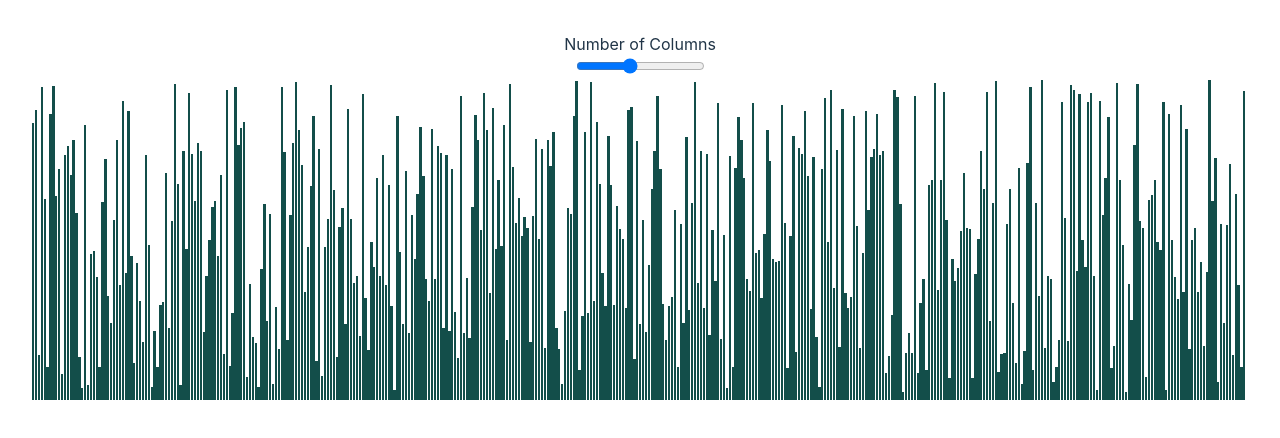
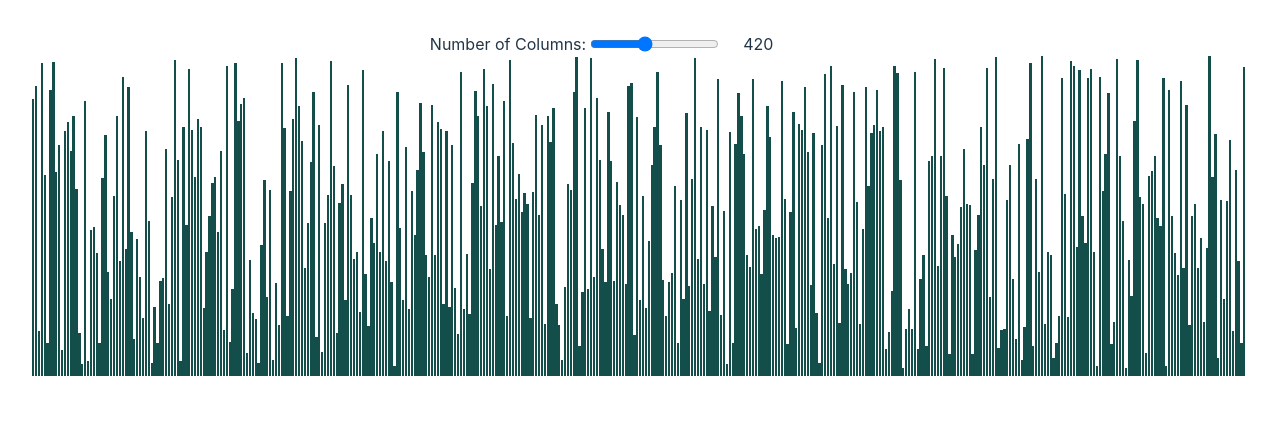
Before and after one commit to Mart510/Sortster, a React (Vite) app in the folder sortster/: page / in a window 1280 px wide. Shown: the top 438 px of the page. Built offline with nearby package versions, Linux system fonts and the light colour scheme.

Commit message:
number box added and code cleaned up

```diff
--- a/sortster/src/sortVisualiser.tsx
+++ b/sortster/src/sortVisualiser.tsx
@@ -57,9 +57,12 @@ const maxArrayVal : number = Math.max(...barArr)
     return (
         <>
         {/* set number of columns to sort */}
-            <div className="w-full">
-                <p>Number of Columns</p>
-                <input type="range" min="10" max="1000" value={colNum} className="slider" onChange={(e) => setColNum(parseInt(e.target.value, 10))}/>
+            <div className="w-3/5 flex items-center m-auto justify-center">
+                <p>Number of Columns:</p>
+                {/* input slider to control num of columns */}
+                <input type="range" min="10" max="1000" value={colNum} className="slider ml-1" onChange={(e) => setColNum(parseInt(e.target.value, 10))}/>
+                {/* box to display the num of columns and allow it to be typed in */}
+                <input type="number" min="10" max="1000" value={colNum} className="number ml-4 pl-2 pr-2 rounded-lg" onChange={(e) => setColNum(parseInt(e.target.value, 10))}/>
             </div>
         {/* column container */}
             <div className="w-full h-[20rem] justify-between flex items-end box-content">
```
